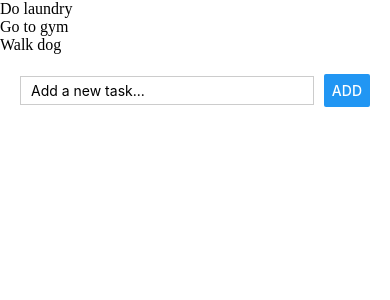
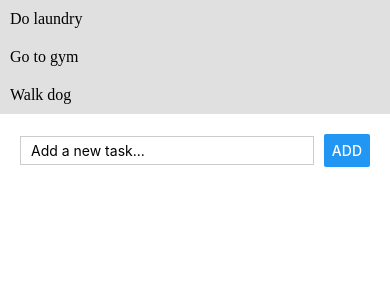
Before and after one commit to KrisSenger/TheTodoListApp, a React Native app: screen / in a window 390 px wide. Shown: the top 300 px of the page. Built offline with nearby package versions, Linux system fonts and the light colour scheme.

Commit message:
Update styling

```diff
--- a/components/ToDoList.jsx
+++ b/components/ToDoList.jsx
@@ -3,9 +3,9 @@ import {SafeAreaView, StyleSheet, View, Pressable, Text, ScrollView} from 'react
 
 export default function ToDoList({tasks}) {
   return (
-    <li>
+    <li style={styles.completed}>
         {tasks.map((task, index) => (
-          <li key={index}>{task}</li>
+          <li style={styles.task} key={index}>{task}</li>
         ))}
     </li>
   );
@@ -15,7 +15,7 @@ const styles = StyleSheet.create({
   task: {
     padding: 10,
     borderBottomWidth: 1,
-    borderColor: '#ccc',
+    borderColor: 'ccc#',
   },
   completed: {
     backgroundColor: '#e0e0e0',
```
